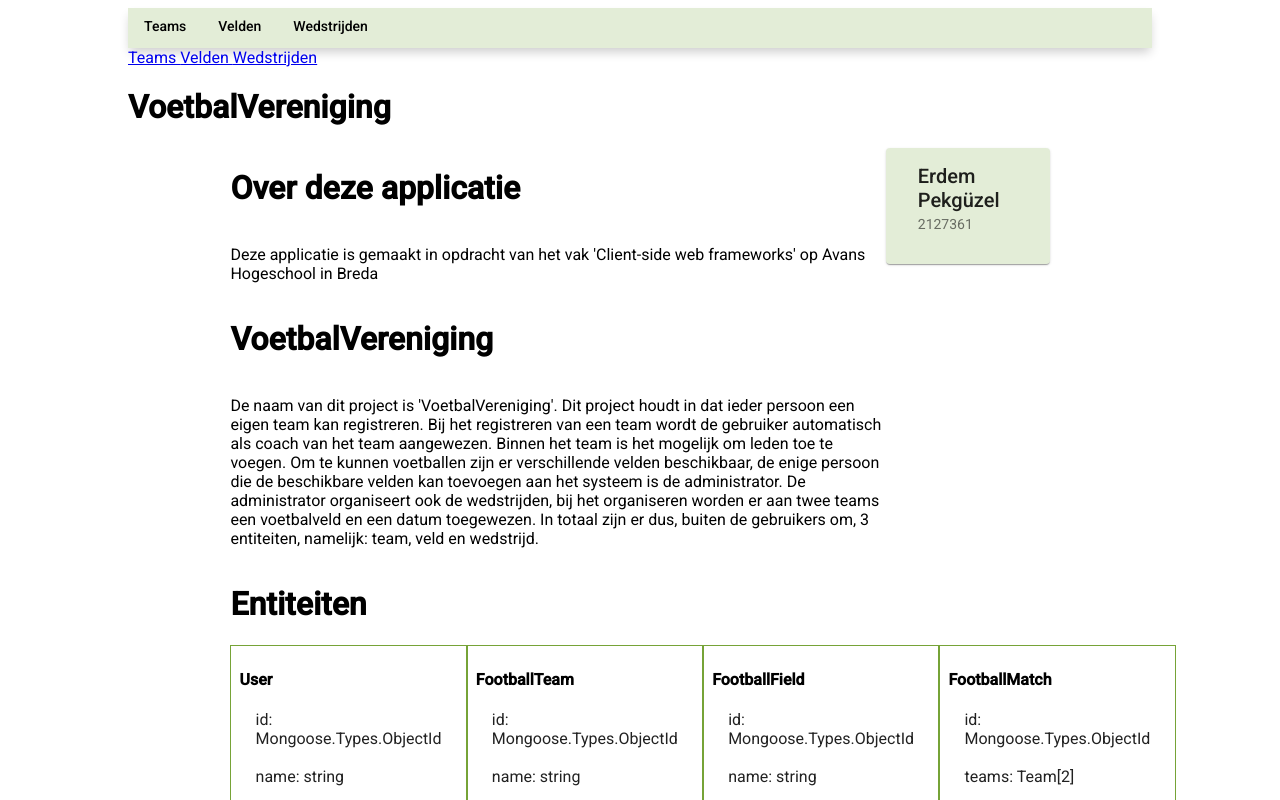
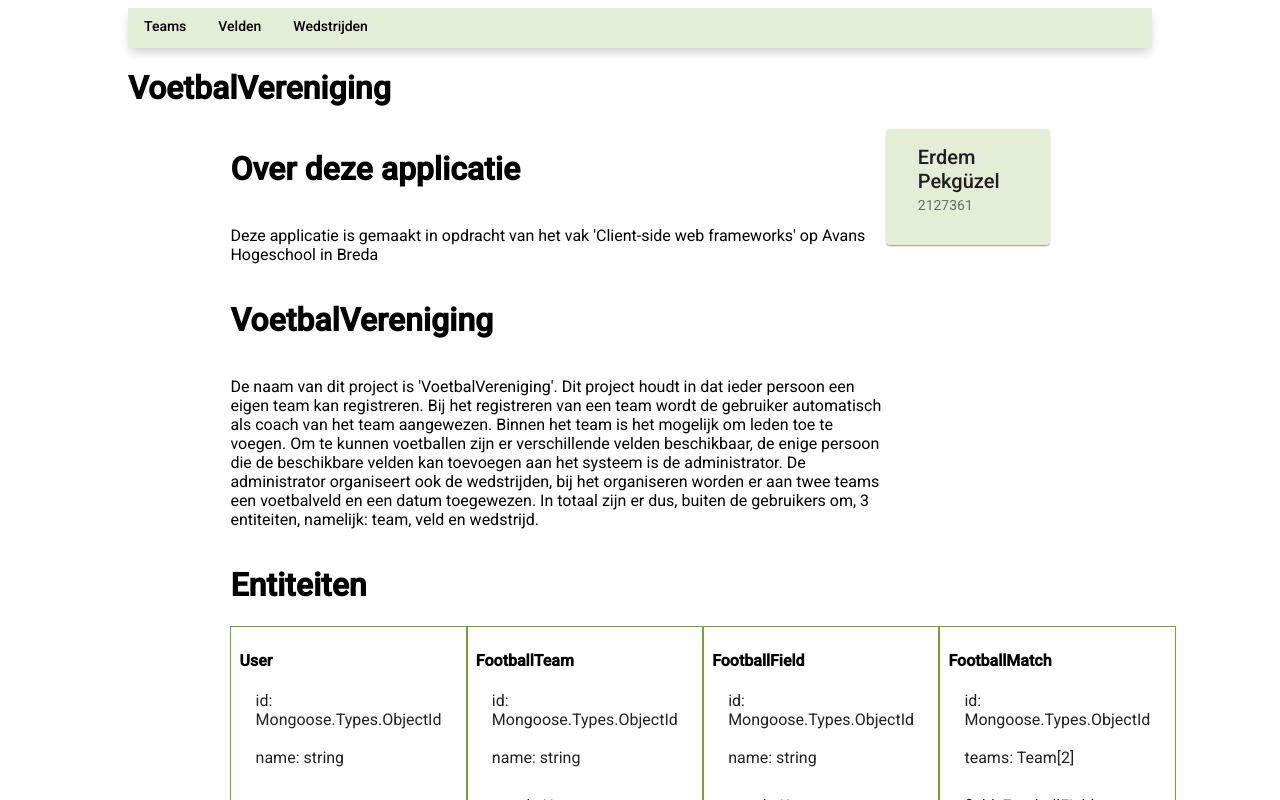
Before and after one commit to Erdempp/ClientSideP2Client, an Angular app: page /about in a window 1280 px wide. Shown: the top 800 px of the page. Built offline with nearby package versions, Linux system fonts and the light colour scheme.

Commit message:
Fix navigation

```diff
--- a/src/app/components/navigation/navigation.component.html
+++ b/src/app/components/navigation/navigation.component.html
@@ -3,8 +3,3 @@
     <button mat-button routerLink="/fields">Velden</button>
     <button mat-button routerLink="/competitions">Wedstrijden</button>
 </div>
-<nav>
-    <a routerLink="/teams">Teams </a>
-    <a routerLink="/fields">Velden </a>
-    <a routerLink="/competitions">Wedstrijden </a>
-</nav>
```
